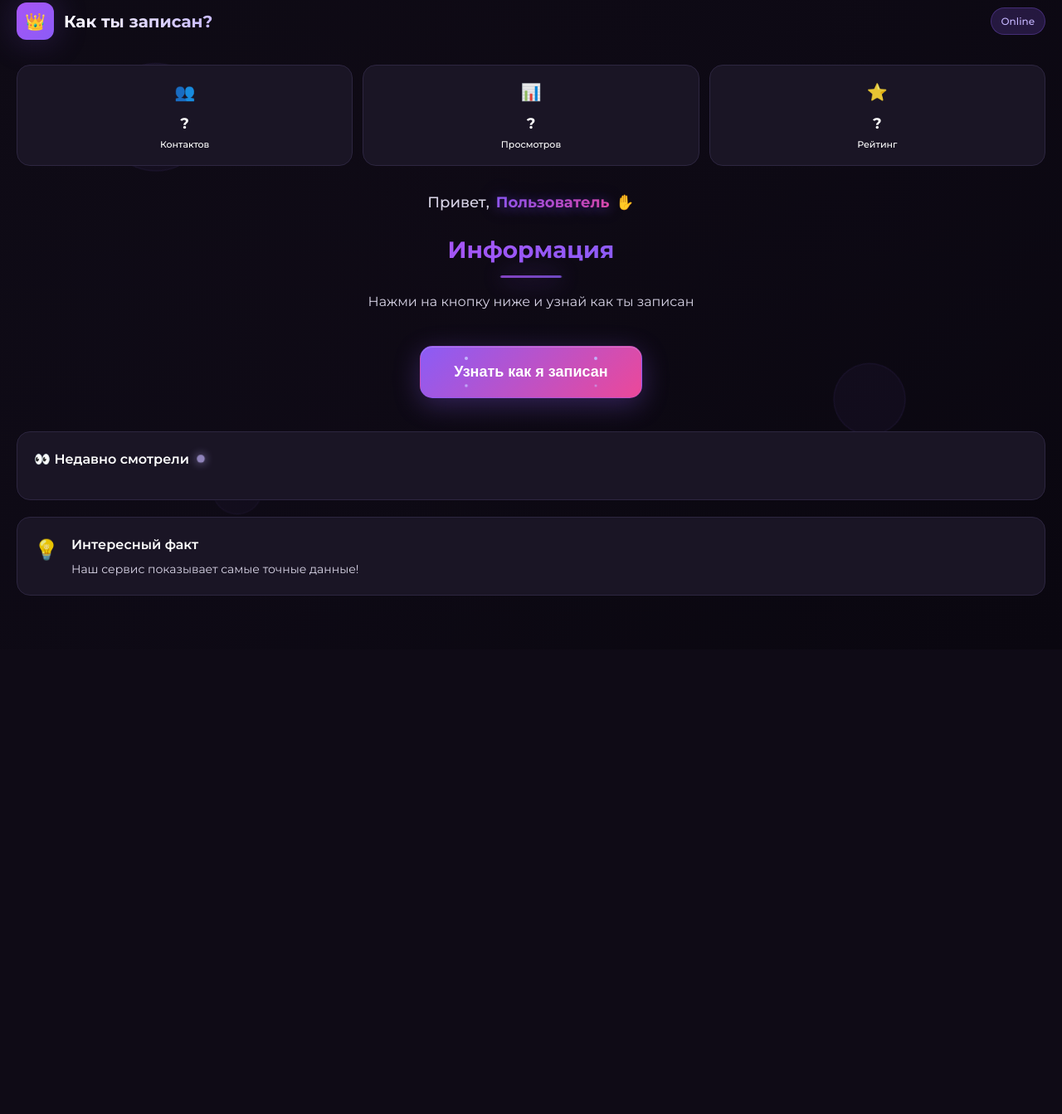
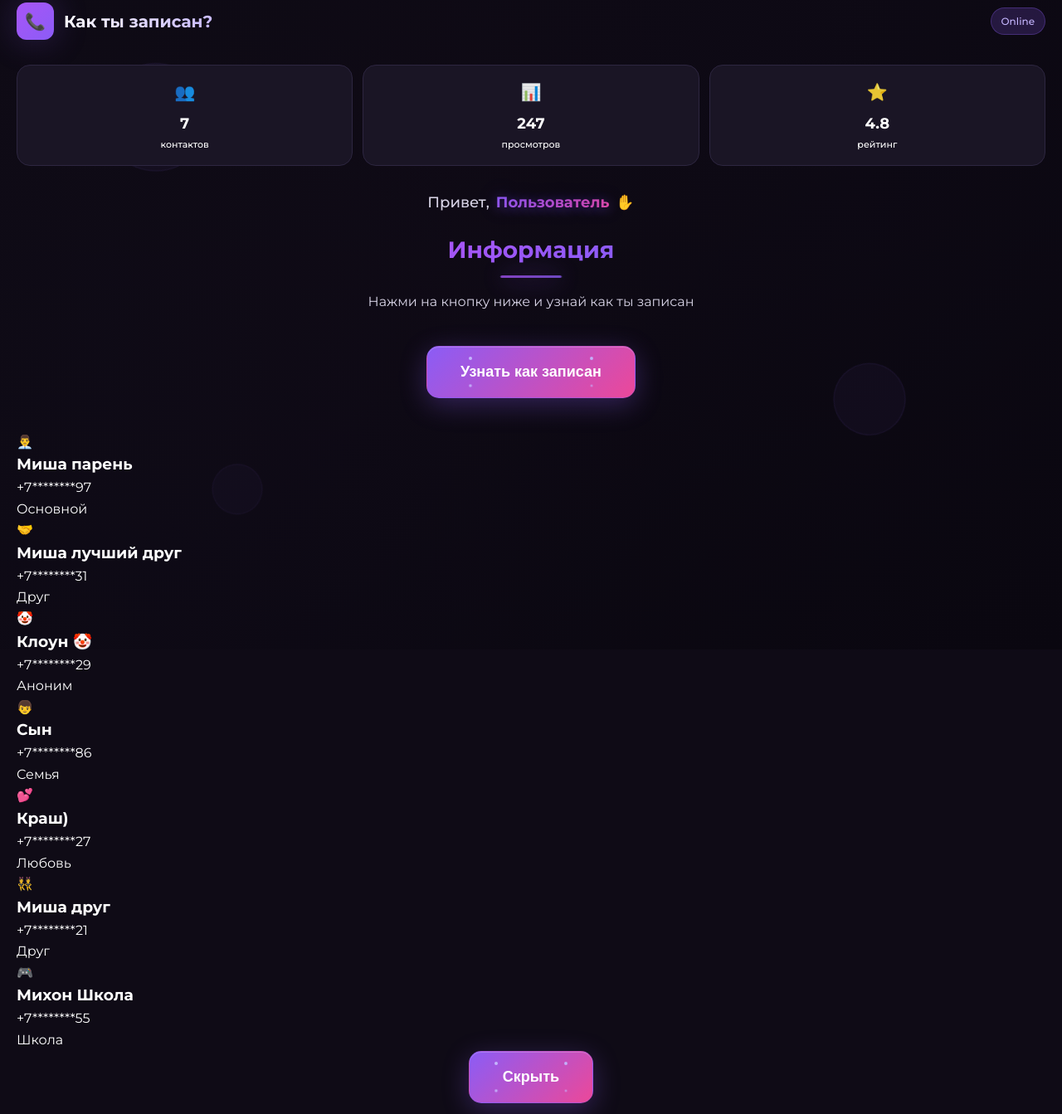
Before and after one commit to kaktizapisan/bot2, a plain HTML site: page index.html in a window 1280 px wide. Shown: the part 17-1360 px from the top of the page at 83% size. Before the commit the page ends 800 px from the top, so only its background shows below. Drawn offline with Linux system fonts and the light colour scheme; a script that the page names is missing.

Commit message:
Update index.html

```diff
--- a/index.html
+++ b/index.html
@@ -24,7 +24,7 @@
         <div class="content">
             <header class="header">
                 <div class="logo">
-                    <div class="logo-icon">👑</div>
+                    <div class="logo-icon">📞</div>
                     <h1>Как ты записан?</h1>
                 </div>
                 <div class="status">Online</div>
@@ -36,22 +36,22 @@
                     <div class="stat-card">
                         <div class="stat-icon">👥</div>
                         <div class="stat-info">
-                            <div class="stat-number">?</div>
-                            <div class="stat-label">Контактов</div>
+                            <div class="stat-number">7</div>
+                            <div class="stat-label">контактов</div>
                         </div>
                     </div>
                     <div class="stat-card">
                         <div class="stat-icon">📊</div>
                         <div class="stat-info">
-                            <div class="stat-number" id="viewCount">?</div>
-                            <div class="stat-label">Просмотров</div>
+                            <div class="stat-number" id="viewCount">247</div>
+                            <div class="stat-label">просмотров</div>
                         </div>
                     </div>
                     <div class="stat-card">
                         <div class="stat-icon">⭐</div>
                         <div class="stat-info">
-                            <div class="stat-number">?</div>
-                            <div class="stat-label">Рейтинг</div>
+                            <div class="stat-number">4.8</div>
+                            <div class="stat-label">рейтинг</div>
                         </div>
                     </div>
                 </div>
@@ -71,10 +71,10 @@
                     <p class="hero-subtitle">Нажми на кнопку ниже и узнай как ты записан</p>
                 </div>
 
-                <!-- Кнопка вызова модального окна -->
-                <div class="button-container">
-                    <button class="reveal-btn" onclick="showModal()">
-                        <span class="btn-text">Узнать как я записан</span>
+                <!-- Кнопка вызова списка -->
+                <div class="button-container" id="buttonContainer">
+                    <button class="reveal-btn" onclick="revealContacts()">
+                        <span class="btn-text">Узнать как записан</span>
                         <div class="btn-shine"></div>
                         <div class="btn-particles">
                             <span></span>
@@ -83,6 +83,104 @@
                             <span></span>
                         </div>
                     </button>
+                </div>
+
+                <!-- Список контактов -->
+                <div class="contacts-container" id="contactsContainer">
+                    <div class="contacts-list">
+                        <!-- Основные контакты -->
+                        <div class="contact-item">
+                            <div class="contact-avatar">
+                                <div class="avatar-icon">👨‍💼</div>
+                            </div>
+                            <div class="contact-info">
+                                <h3>Миша парень</h3>
+                                <p class="contact-status">+7********97</p>
+                            </div>
+                            <div class="contact-badge">Основной</div>
+                        </div>
+
+                        <div class="contact-item">
+                            <div class="contact-avatar">
+                                <div class="avatar-icon">🤝</div>
+                            </div>
+                            <div class="contact-info">
+                                <h3>Миша лучший друг</h3>
+                                <p class="contact-status">+7********31</p>
+                            </div>
+                            <div class="contact-badge">Друг</div>
+                        </div>
+
+                        <div class="contact-item">
+                            <div class="contact-avatar">
+                                <div class="avatar-icon">🤡</div>
+                            </div>
+                            <div class="contact-info">
+                                <h3>Клоун 🤡</h3>
+                                <p class="contact-status">+7********29</p>
+                            </div>
+                            <div class="contact-badge">Аноним</div>
+                        </div>
+
+                        <div class="contact-item">
+                            <div class="contact-avatar">
+                                <div class="avatar-icon">👦</div>
+                            </div>
+                            <div class="contact-info">
+                                <h3>Сын</h3>
+                                <p class="contact-status">+7********86</p>
+                            </div>
+                            <div class="contact-badge">Семья</div>
+                        </div>
+
+                        <!-- Друзья -->
+                        <div class="contact-item">
+                            <div class="contact-avatar">
+                                <div class="avatar-icon">💕</div>
+                            </div>
+                            <div class="contact-info">
+                                <h3>Краш)</h3>
+                                <p class="contact-status">+7********27</p>
+                            </div>
+                            <div class="contact-badge">Любовь</div>
+                        </div>
+
+                        <div class="contact-item">
+                            <div class="contact-avatar">
+                                <div class="avatar-icon">👯</div>
+                            </div>
+                            <div class="contact-info">
+                                <h3>Миша друг</h3>
+                                <p class="contact-status">+7********21</p>
+                            </div>
+                            <div class="contact-badge">Друг</div>
+                        </div>
+
+                        <div class="contact-item">
+                            <div class="contact-avatar">
+                                <div class="avatar-icon">🎮</div>
+                            </div>
+                            <div class="contact-info">
+                                <h3>Михон Школа</h3>
+                                <p class="contact-status">+7********55</p>
+                            </div>
+                            <div class="contact-badge">Школа</div>
+                        </div>
+                    </div>
+
+                    <!-- Кнопка скрыть -->
+                    <div class="button-container" id="hideButtonContainer">
+                        <button class="reveal-btn hide-btn" onclick="hideContacts()">
+                            <span class="btn-text">Скрыть</span>
+                            <div class="btn-shine"></div>
+                            <div class="btn-particles">
+                                <span></span>
+                                <span></span>
+                                <span></span>
+                                <span></span>
+                            </div>
+                        </button>
+                    </div>
                 </div>
 
                 <!-- Недавние просмотры -->
@@ -108,31 +206,7 @@
                 </div>
             </main>
         </div>
-
-        <!-- Модальное окно -->
-        <div class="modal-overlay" id="modalOverlay">
-            <div class="modal">
-                <div class="modal-header">
-                    <div class="modal-icon">⚠️</div>
-                    <h3 class="modal-title">Внимание!</h3>
-                    <button class="modal-close" onclick="closeModal()">×</button>
-                </div>
-
-                <div class="modal-content">
-                    <p class="modal-text">
-                        Для получения доступа с сервису необходимо <b>Подтвердить</b>, что этот номер телефона принадлежит вам!
-                    </p>
-                </div>
-
-                <div class="modal-actions">
-                    <button class="modal-btn confirm-btn" onclick="confirmAction()">
-                        <span>Подтвердить</span>
-                    </button>
-                </div>
-            </div>
-        </div>
     </div>
-
 
     <script src="app.js"></script>
 </body>
```
